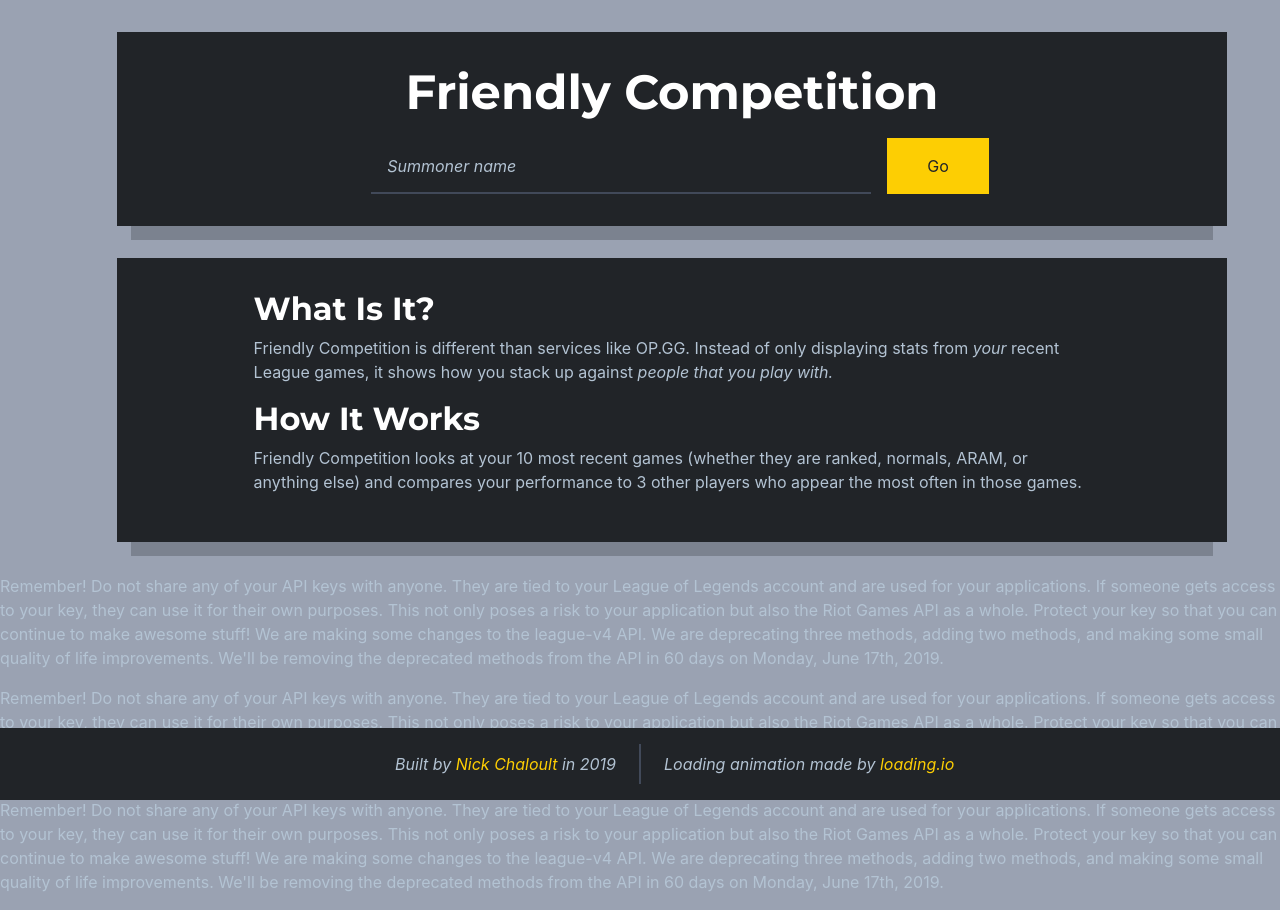
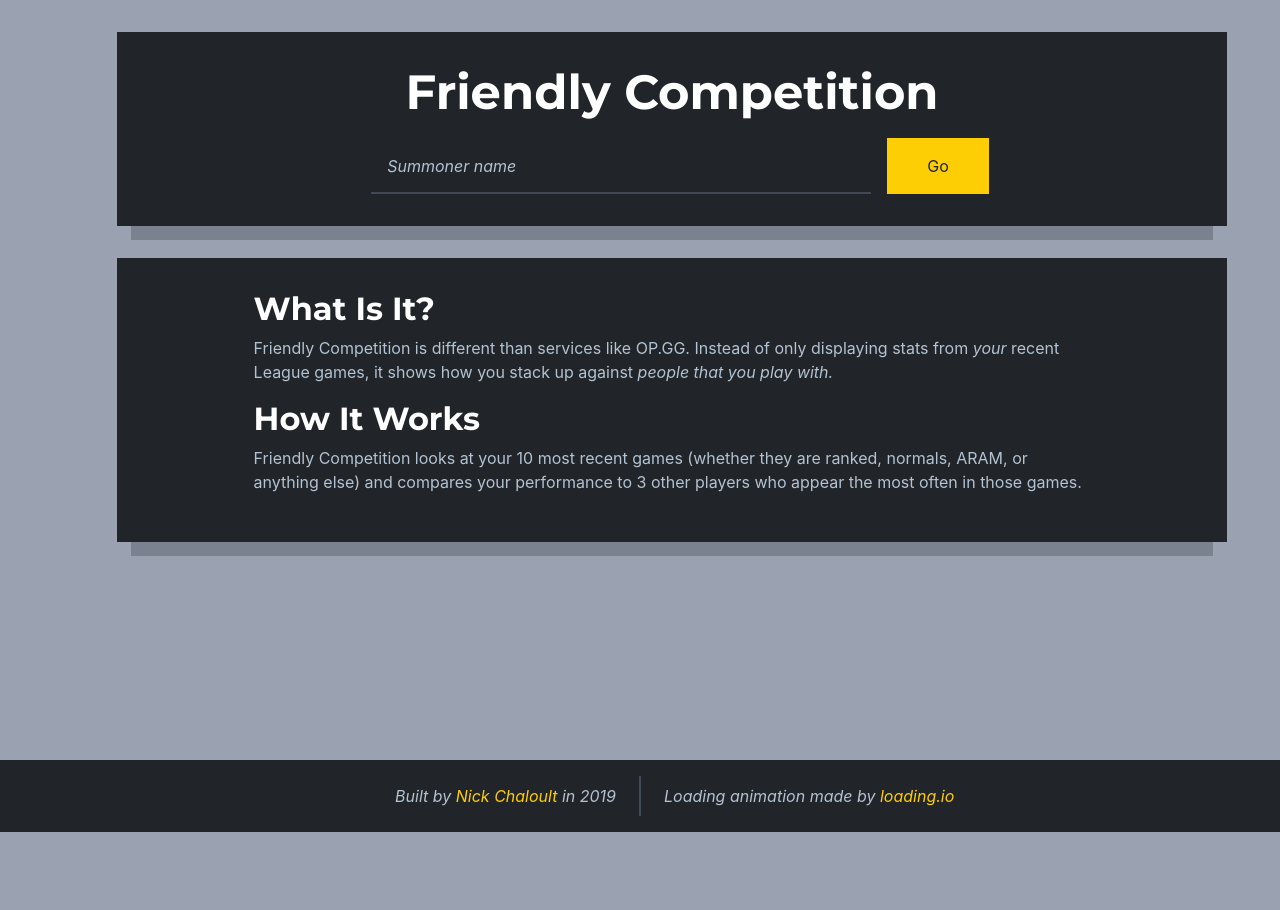
Before and after one commit to nchaloult/friendly-competition, a React (Create React App) app in the folder client/: page / in a window 1280 px wide. After the commit the page ends 832 px from the top, so only its background shows below. Built offline with nearby package versions, Linux system fonts and the light colour scheme; a web font is replaced by a local one.

Commit message:
Removed placeholder rendered content; attempted to get sticky footer to stay at the bottom of the page

```diff
--- a/client/src/App.js
+++ b/client/src/App.js
@@ -73,18 +73,6 @@ export default function App() {
         <Query onSubmit={ makeAPICall } />
         { content }
       </div>
-      <p>
-        Remember! Do not share any of your API keys with anyone. They are tied to your League of Legends account and are used for your applications. If someone gets access to your key, they can use it for their own purposes. This not only poses a risk to your application but also the Riot Games API as a whole. Protect your key so that you can continue to make awesome stuff!
-We are making some changes to the league-v4 API. We are deprecating three methods, adding two methods, and making some small quality of life improvements. We'll be removing the deprecated methods from the API in 60 days on Monday, June 17th, 2019.
-      </p>
-      <p>
-        Remember! Do not share any of your API keys with anyone. They are tied to your League of Legends account and are used for your applications. If someone gets access to your key, they can use it for their own purposes. This not only poses a risk to your application but also the Riot Games API as a whole. Protect your key so that you can continue to make awesome stuff!
-We are making some changes to the league-v4 API. We are deprecating three methods, adding two methods, and making some small quality of life improvements. We'll be removing the deprecated methods from the API in 60 days on Monday, June 17th, 2019.
-      </p>
-      <p>
-        Remember! Do not share any of your API keys with anyone. They are tied to your League of Legends account and are used for your applications. If someone gets access to your key, they can use it for their own purposes. This not only poses a risk to your application but also the Riot Games API as a whole. Protect your key so that you can continue to make awesome stuff!
-We are making some changes to the league-v4 API. We are deprecating three methods, adding two methods, and making some small quality of life improvements. We'll be removing the deprecated methods from the API in 60 days on Monday, June 17th, 2019.
-      </p>
       <Footer />
 
     </div>
--- a/client/src/resources/index.css
+++ b/client/src/resources/index.css
@@ -1,7 +1,18 @@
 /* ============ General Styles ============ */
 
+html {
+  height: 100%;
+  box-sizing: border-box;
+}
+
+*, *:before, *:after {
+  box-sizing: inherit;
+}
+
 body {
+  position: relative;
   margin: 0;
+  min-height: 100%;
   font-family: "Muli", -apple-system, BlinkMacSystemFont, "Segoe UI", "Roboto", "Oxygen",
     "Ubuntu", "Cantarell", "Fira Sans", "Droid Sans", "Helvetica Neue",
     sans-serif;
```
